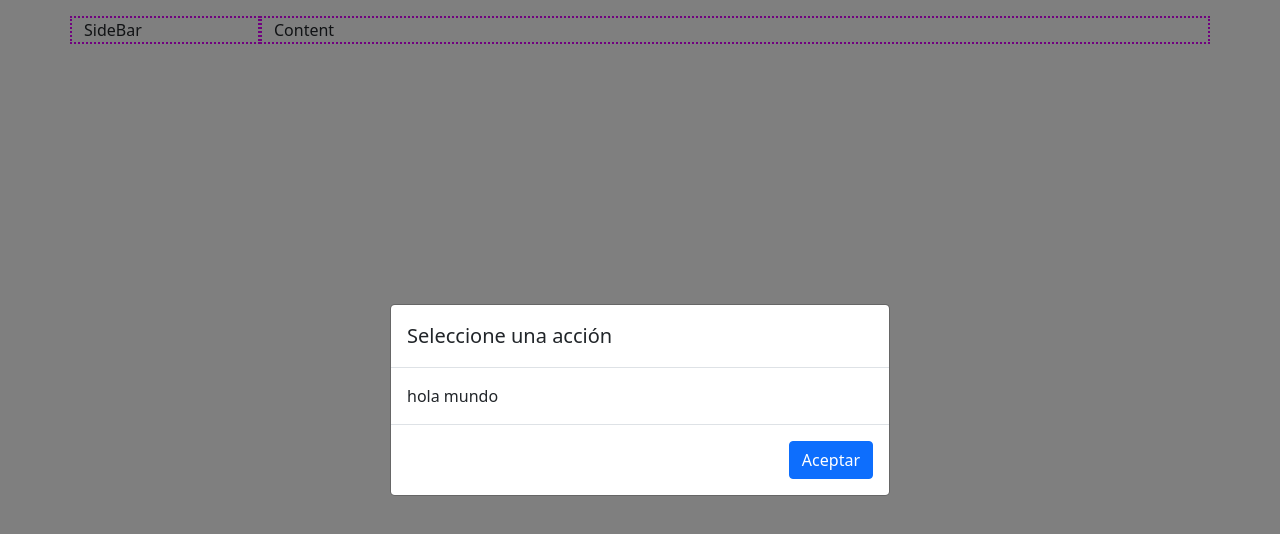
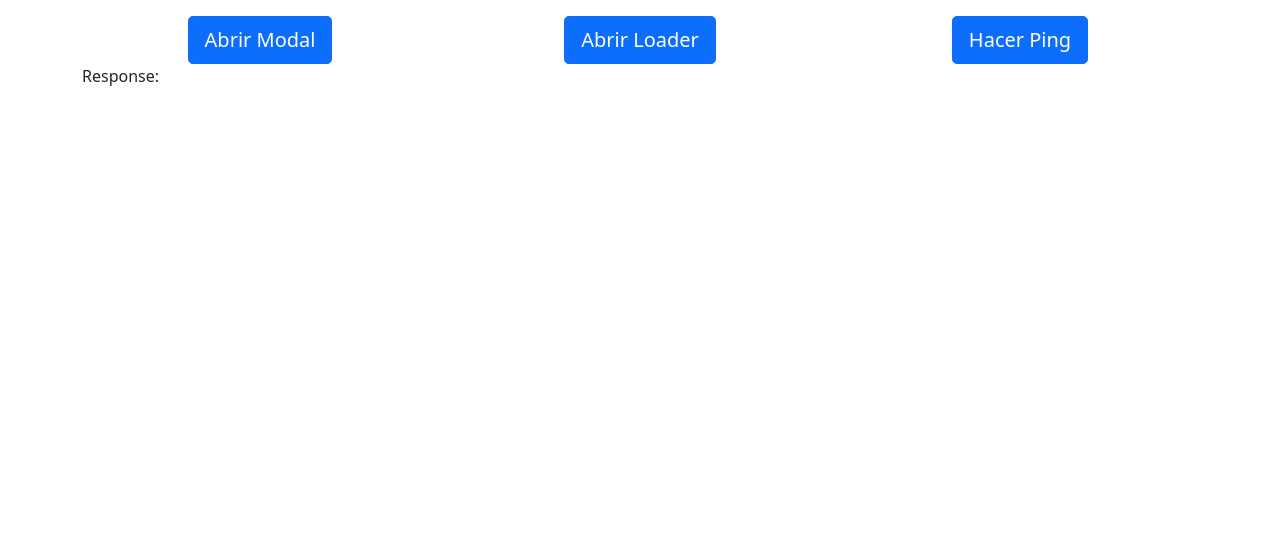
Before and after one commit to Danxguardian/SmartTaskApp, a React (Create React App) app: page / in a window 1280 px wide. Shown: the top 534 px of the page. Built offline with nearby package versions, Linux system fonts and the light colour scheme.

Commit message:
FEAT: Test Pages added

```diff
--- a/src/01_Components/CModal/index.jsx
+++ b/src/01_Components/CModal/index.jsx
@@ -43,7 +43,6 @@ export const CModal = ({ type, title, message, btnAccept, btnCancel }) => {
 							type="button"
 							className="btn btn-primary"
 							onClick={() => {
-								console.log("onclick");
 								dispatch(actionsModal.acceptModal());
 							}}
 						>
--- /dev/null
+++ b/src/02_Pages/PTestPage/index.jsx
@@ -0,0 +1,51 @@
+import React, { useState } from "react";
+
+const PTestPage = ({ summitData, openModal, openLoader }) => {
+	const [responseService, setResponseService] = useState("");
+
+	return (
+		<>
+			<div className="row">
+				<div className="col-12 col-lg-4 d-flex justify-content-center">
+					<button
+						type="button"
+						className="btn btn-primary btn-lg "
+						onClick={() => {
+							openModal();
+						}}
+					>
+						Abrir Modal
+					</button>
+				</div>
+				<div className="col-12 col-lg-4 d-flex justify-content-center">
+					<button
+						type="button"
+						className="btn btn-primary btn-lg"
+						onClick={() => {
+							openLoader();
+						}}
+					>
+						Abrir Loader
+					</button>
+				</div>
+				<div className="col-12 col-lg-4 d-flex justify-content-center">
+					<button
+						type="button"
+						className="btn btn-primary btn-lg"
+						onClick={() => {
+							console.log("Hacer Ping");
+							summitData();
+						}}
+					>
+						Hacer Ping
+					</button>
+				</div>
+			</div>
+			<div className="row">
+				<div className="col-12">Response: {responseService}</div>
+			</div>
+		</>
+	);
+};
+
+export default PTestPage;
--- /dev/null
+++ b/src/03_Controllers/CTestPage.jsx
@@ -0,0 +1,38 @@
+import React, { useState } from "react";
+import { useDispatch, useSelector } from "react-redux";
+import * as modalActions from "../05_Store/Actions/AModal";
+import * as loaderActions from "../05_Store/Actions/ALoader";
+const CTestPage = ({ RenderComponent }) => {
+	const stateForWorks = useSelector((state) => state);
+
+	const dispatch = useDispatch();
+
+	const openModal = (values) => {
+		console.log("openModal");
+		dispatch(modalActions.showModal(1, null, "Soy un Modal 😎😎"));
+	};
+
+	const openLoader = (values) => {
+		console.log("openLoader");
+		dispatch(loaderActions.showLoader());
+		setTimeout(function () {
+			dispatch(loaderActions.hideLoader());
+		}, 5000);
+	};
+
+	const summitData = (values) => {
+		const payload = {};
+		console.log("summitData");
+		/* dispatch(actionsIdentification.getIdentificationRequest(payload)); */
+	};
+
+	const propsToComponent = {
+		summitData: summitData,
+		openModal: openModal,
+		openLoader: openLoader,
+	};
+
+	return <RenderComponent {...propsToComponent} />;
+};
+
+export default CTestPage;
--- a/src/App.jsx
+++ b/src/App.jsx
@@ -5,6 +5,8 @@ import { CModal } from "./01_Components/CModal";
 import { encrypt } from "./06_Utils/encrypt";
 import { descrypt } from "./06_Utils/decrypt";
 import CONFIG from "./04_Constans/constans";
+import PTestPage from "./02_Pages/PTestPage/index";
+import CTestPage from "./03_Controllers/CTestPage";
 
 import * as modalActions from "./05_Store/Actions/AModal";
 
@@ -22,18 +24,15 @@ export const App = () => {
 	const modal = useSelector((state) => state.modal);
 	useEffect(() => {
 		/* dispatch(showLoader("Nice")); */
-		dispatch(
+		/* dispatch(
 			modalActions.showModal(1, null, descrypt(encrypt("hola mundo")))
-		);
+		); */
 	}, []);
 
 	return (
 		<>
 			<div className="container col">
-				<div className="row justify-content-md-center">
-					<div className="testBorder col-12 col-lg-2">SideBar </div>
-					<div className="testBorder col-12 col-lg-10">Content</div>
-				</div>
+				<CTestPage RenderComponent={PTestPage} />
 			</div>
 
 			{modal.status && (
```
